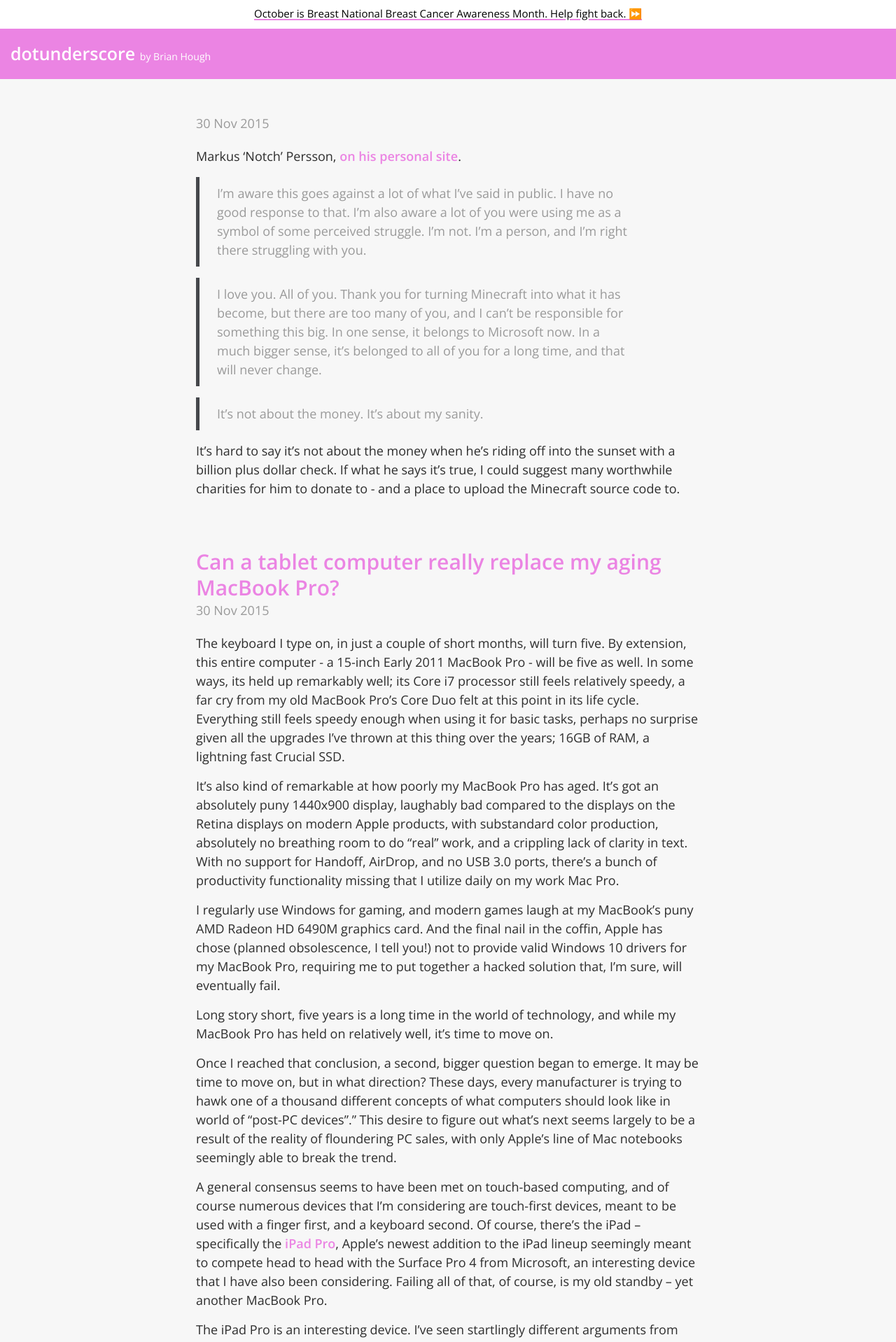
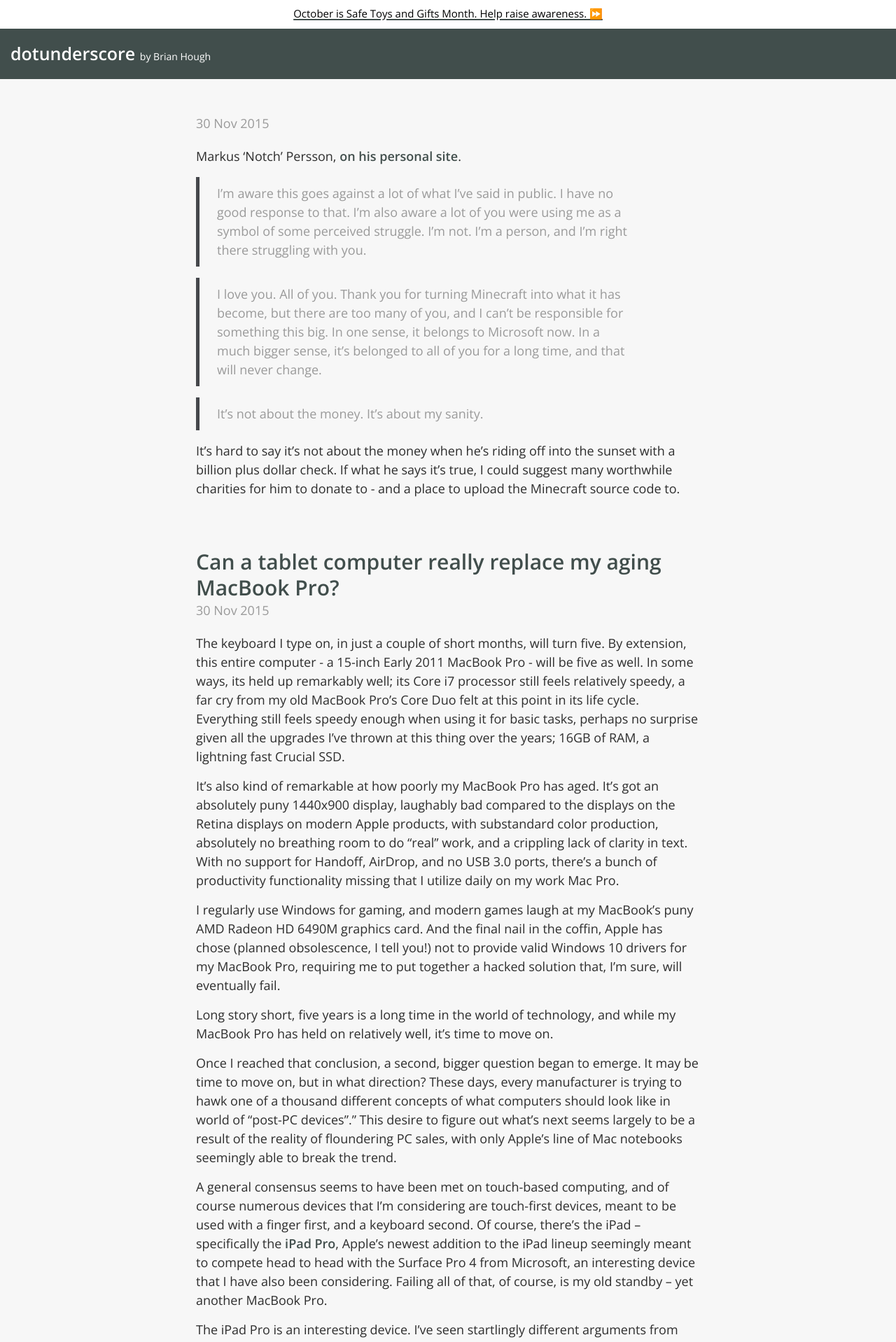
Before and after one commit to derfbwh/derfbwh.github.io, a Jekyll site: the page built from index.html, in a window 1280 px wide. Shown: the top 1918 px of the page at 70% size. Built offline with Jekyll 4.4.1, drawn with Linux system fonts in a browser that asks for light colours; Markdown is read by kramdown in place of the engine named in the settings; the list of posts is cut into pages by our own code.

Commit message:
layout-update

```diff
--- a/_layouts/default.html
+++ b/_layouts/default.html
@@ -10,10 +10,10 @@
 
   <body>
 
-      <a href="http://www.info-komen.org/site/TR/Events/HeadquartersSite?pg=fund&fr_id=1120&pxfid=278572">
+      <a href="https://www.healthtradition.com/december-is-safe-toys-and-gifts-month/">
       <div class="banner">
         <h3 class="banner-text" align="center">
-          <small>October is Breast National Breast Cancer Awareness Month. Help fight back. ⏩</small>
+          <small>October is Safe Toys and Gifts Month. Help raise awareness. ⏩</small>
         </h3>
       </div>
       </a>
--- a/public/css/poole.css
+++ b/public/css/poole.css
@@ -69,7 +69,7 @@
 
 /* No `:visited` state is required by default (browsers will use `a`) */
 a {
-  color: #eb84e3;
+  color: #414e4c;
   text-decoration: none;
   font-weight: 600;
 }
@@ -313,7 +313,7 @@
   padding-bottom: 1rem;
   margin-bottom: 3rem;
   width: 100%;
-  background-color: #eb84e3;
+  background-color: #414e4c;
 }
 .masthead-title {
   margin-top: 0;
@@ -350,7 +350,7 @@
   margin-top:    -1.5rem;
   padding-bottom: .01rem;
   width: 100%;
-  background-color: #eb84e3;
+  background-color: #414e4c;
   color: #ffffff;
 
 }
@@ -379,7 +379,7 @@
 .page-title,
 .post-title,
 .post-title a {
-  color: #eb84e3;
+  color: #414e4c;
 }
 .page-title,
 .post-title {
```
